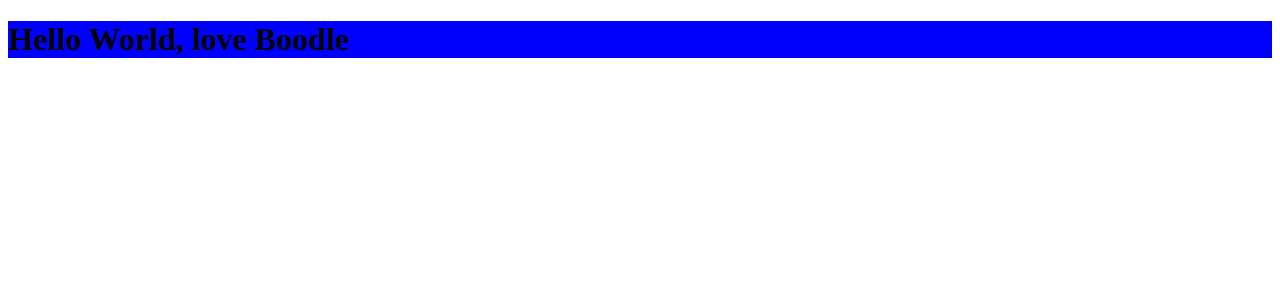
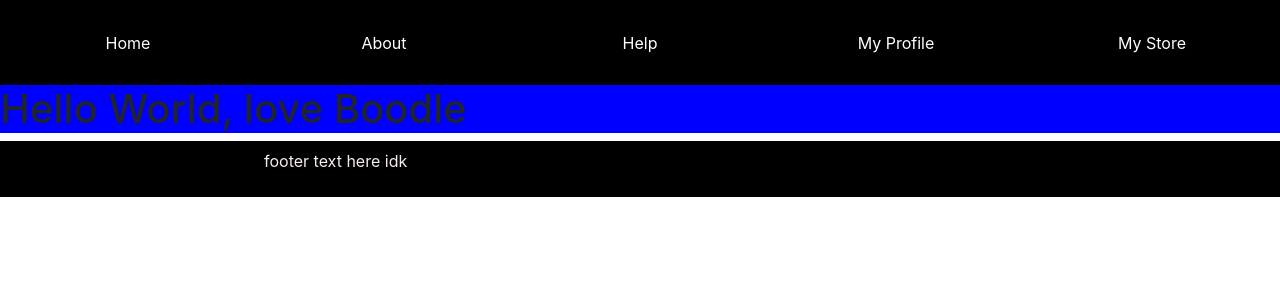
Before and after one commit to aizilef/boodle, a Django app: page / in a window 1280 px wide. Shown: the top 300 px of the page. Run offline with Django 4.2, Linux system fonts and the light colour scheme.

Commit message:
Rough layout for auction page

```diff
--- a/boodlesite/static/css/styles.css
+++ b/boodlesite/static/css/styles.css
@@ -1,3 +1,113 @@
 h1 {
     background-color: blue;
 }
+/* nav bar */
+nav {
+    background: black;
+    top: 0;
+    width: 100%;
+    transition: all 0.5s;
+    position: relative;
+    z-index: 1;
+  }
+
+  .fixed-nav nav {
+     position: fixed;
+    box-shadow 0 5px black;
+  }
+
+  nav ul {
+    margin: 0;
+    padding:0;
+    list-style: none;
+    display: flex;
+  }
+
+  nav li {
+    flex: 1;
+    text-align: center;
+    display: flex;
+    justify-content: center;
+    align-items: center;
+  }
+
+  li.logo {
+    max-width: 0;
+    overflow: hidden;
+    background: white;
+    transition: all .5s;
+    font-weight: 600;
+    font-size: 30px;
+  }
+
+  li.logo a {
+    color: black;
+  }
+
+  nav a {
+    text-decoration: none;
+    padding: 20px;
+    display: inline-block;
+    color: white;
+    transition: all 0.2s;
+  }
+
+  /* nav bar end */
+
+.footer{
+    background-color: black;
+    color: #f8edeb;
+    display: flex;
+    justify-content: center;
+}
+
+.footer p { flex: 0 1 800px; padding: 8px 24px;}
+
+
+/* cards */
+
+.cards {
+    list-style-type: none;
+    padding: 0;
+    display: flex;
+    flex-wrap: wrap;
+  }
+
+  .cards img {
+    float: left;
+    display: block;
+    margin: 10px 15px 10px 0;
+    object-fit: cover;
+    width:80px;
+    height:80px;
+    border-radius: 100%;
+    border: 2px dotted black;
+    shape-outside: circle(50%);
+  }
+
+  .cards li {
+    background-color: #f0f0f0;
+    border: 1px dotted #c3a9ff;
+    margin: 0 10px 20px 10px;
+    padding: 8px 16px;
+    border-radius: 5px;
+    flex: 1 1 480px;
+    display:flex;
+    align-items: center;
+
+  }
+
+  .cards p {
+
+
+  }
+
+
+  /* cards end */
+
+  /* auction view */
+
+  .product-info{
+      padding: 8px 16px;
+  }
+  /* auction view end */
--- a/boodlesite/templates/base.html
+++ b/boodlesite/templates/base.html
@@ -5,15 +5,70 @@
     <head>
         <meta charset="utf-8">
         <meta name='viewport' content='width=device-width'>
+        <link rel="stylesheet" href="https://cdn.jsdelivr.net/npm/bootstrap@4.3.1/dist/css/bootstrap.min.css" integrity="sha384-ggOyR0iXCbMQv3Xipma34MD+dH/1fQ784/j6cY/iJTQUOhcWr7x9JvoRxT2MZw1T" crossorigin="anonymous">
+
         <link rel="stylesheet" type="text/css" href="{% static 'css/styles.css' %}">
+
         <title>{% block title %}{% endblock %}</title>
+
+        <style>
+
+            [class*="col"] {
+                background-color: pink;
+                border: 2px dotted black;
+            }
+
+        </style>
     </head>
     <body>
+
+
+        <nav id="main">
+            <ul>
+              <li class="logo"><a href="#">LOST.</a></li>
+              <li><a href="/">Home</a></li>
+              <li><a href="#">About</a></li>
+              <li><a href="#">Help</a></li>
+              <li><a href="#">My Profile</a></li>
+              <li><a href="#">My Store</a></li>
+            </ul>
+        </nav>
 
         <!-- page content begins here -->
 
         {% block content %}{% endblock %}
 
         {% block scripts %}{% endblock %}
+
+        <div class="footer">
+            <p>footer text here idk </p>
+        </div>
+
+
+
+        <script src="https://code.jquery.com/jquery-3.3.1.slim.min.js" integrity="sha384-q8i/X+965DzO0rT7abK41JStQIAqVgRVzpbzo5smXKp4YfRvH+8abtTE1Pi6jizo" crossorigin="anonymous"></script>
+        <script src="https://cdn.jsdelivr.net/npm/popper.js@1.14.7/dist/umd/popper.min.js" integrity="sha384-UO2eT0CpHqdSJQ6hJty5KVphtPhzWj9WO1clHTMGa3JDZwrnQq4sF86dIHNDz0W1" crossorigin="anonymous"></script>
+        <script src="https://cdn.jsdelivr.net/npm/bootstrap@4.3.1/dist/js/bootstrap.min.js" integrity="sha384-JjSmVgyd0p3pXB1rRibZUAYoIIy6OrQ6VrjIEaFf/nJGzIxFDsf4x0xIM+B07jRM" crossorigin="anonymous"></script>
+        <!-- <script>
+
+            // nav bar
+            const nav = document.querySelector('#main');
+            const topOfNav = nav.offsetTop;
+
+            function fixNav() {
+                console.log(topOfNav, window.scrollY);
+                if (window.scrollY >= topOfNav){
+                    document.body.style.paddingTop = 0;
+                    document.body.classList.add('fixed-nav');
+                } else {
+                    document.body.classList.remove('fixed-nav');
+                }
+            }
+
+            window.addEventListener('scroll',fixNav);
+
+
+
+        </script> -->
     </body>
 </html>
--- a/main/urls.py
+++ b/main/urls.py
@@ -1,7 +1,9 @@
 from django.urls import path
-from .views import homepage
+from .views import *
 
 
 urlpatterns = [
     path('', homepage, name='index'),
+    path('auction', auction, name='auction'),
+    path('test',test,name='test'),
 ]
--- a/main/views.py
+++ b/main/views.py
@@ -4,3 +4,9 @@
 
 def homepage(request):
     return render(request, "boodlesite/templates/index.html")
+
+def auction(request):
+    return render(request, "boodlesite/templates/auction.html")
+
+def test(request):
+    return HttpResponse("Hellotest")
```
Also changed, not shown: boodlesite/templates/auction.html (added, +97 -0 lines).
